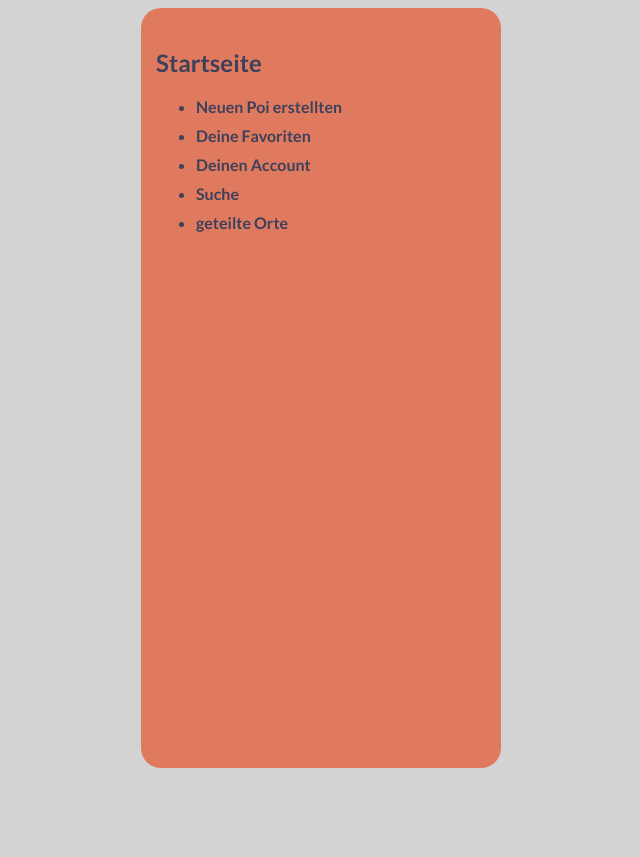
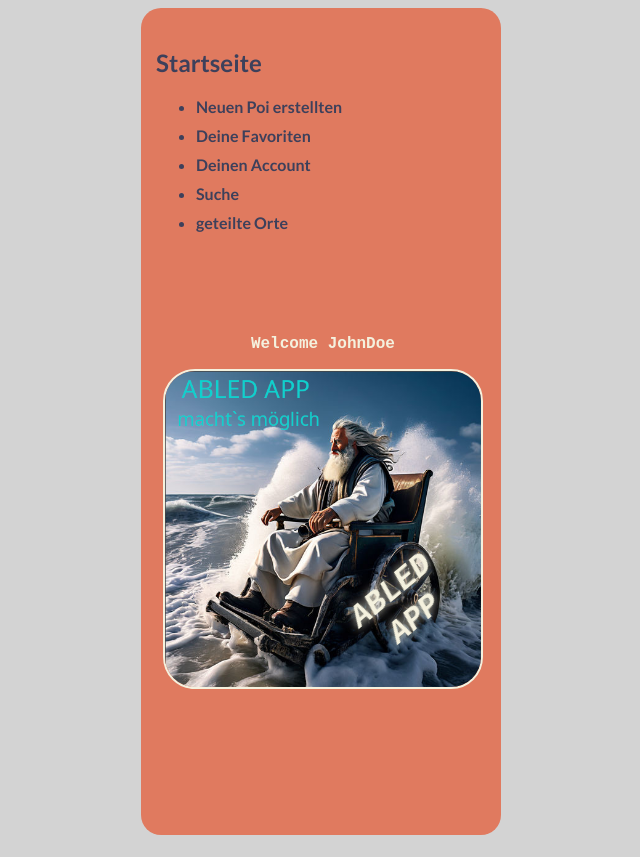
Before and after one commit to mullerow/Abled-App, a Vue app: page / in a window 1280 px wide. Shown: the whole page, without its empty margins (319-959 px from the left). Before the commit the page ends 800 px from the top, so only its background shows below. Built offline with nearby package versions, Linux system fonts and the light colour scheme.

Commit message:
add LandingPageTitle with background and animation & user Welcome Text

```diff
--- /dev/null
+++ b/src/components/LandingPageTitle.vue
@@ -0,0 +1,80 @@
+<template>
+  <div class="imgcover">
+    <h3>Welcome {{ username }}</h3>
+    <img src="../assets/images/Werbebild_ABLED_APP.png" alt="" />
+    <h1 class="animated-text"><b>ABLED</b> APP</h1>
+  </div>
+</template>
+
+<script>
+export default {
+  props: {
+    username: String
+  }
+}
+</script>
+
+<style scoped>
+.imgcover {
+  position: relative;
+  width: fit-content;
+}
+img {
+  width: 100%;
+  border: 2px solid var(--white);
+  border-radius: 2rem;
+  display: flex;
+  justify-content: center;
+}
+h1 {
+  position: absolute;
+  top: 50%;
+  left: 50%;
+  transform: translate(-50%, -50%);
+  margin-top: 10rem;
+  /* margin-top: 62px; */
+  text-align: center;
+  font-family: monospace;
+}
+h3 {
+  color: var(--white);
+  font-family: monospace;
+  font-size: large;
+  text-align: center;
+}
+.animated-text {
+  font-size: 2rem;
+  font-style: italic;
+  color: var(--white);
+  margin-top: 3.5rem;
+
+  /* animation: growAndShrink 50s infinite alternate; */
+  animation:
+    growAndShrink 5s infinite,
+    shine 3s infinite alternate;
+  transform: rotate(-40deg);
+}
+
+@keyframes growAndShrink {
+  5% {
+    transform: scale(1);
+  }
+  20% {
+    transform: scale(1.2);
+  }
+  /* 20% {
+    transform: scale(1);
+  } */
+}
+@keyframes shine {
+  /* 0% {
+    text-shadow: none;
+  } */
+  50% {
+    text-shadow: 0 0 10px var(--white);
+  }
+  /* 100% {
+    text-shadow: none;
+  } */
+}
+</style>
--- a/src/views/HomeView.vue
+++ b/src/views/HomeView.vue
@@ -1,7 +1,12 @@
 <script>
 import { storeData } from '@/stores/store.js'
 
+import LandingPageTitle from '@/components/LandingPageTitle.vue'
+
 export default {
+  components: {
+    LandingPageTitle
+  },
   data() {
     return {
       store: storeData()
@@ -21,7 +26,7 @@ export default {
     <li><RouterLink :to="{ name: 'searchpoi' }">Suche</RouterLink></li>
     <li><RouterLink :to="{ name: 'ownpoi' }">geteilte Orte</RouterLink></li>
   </ul>
-
+  <h1><LandingPageTitle :username="'JohnDoe'" /></h1>
   <!--
   <h3>Liste aller User aus der Pinia Datenbank</h3>
   <ul v-for="user of store.userData" :key="user.id">
@@ -49,3 +54,12 @@ export default {
   </ul>
   -->
 </template>
+<style scoped>
+h1 {
+  height: 500px;
+  width: 20rem;
+  margin-left: 2%;
+  margin-right: 5%;
+  margin-top: 30%;
+}
+</style>
```
Also changed, not shown: src/assets/images/Werbebild_ABLED_APP.png (added).
